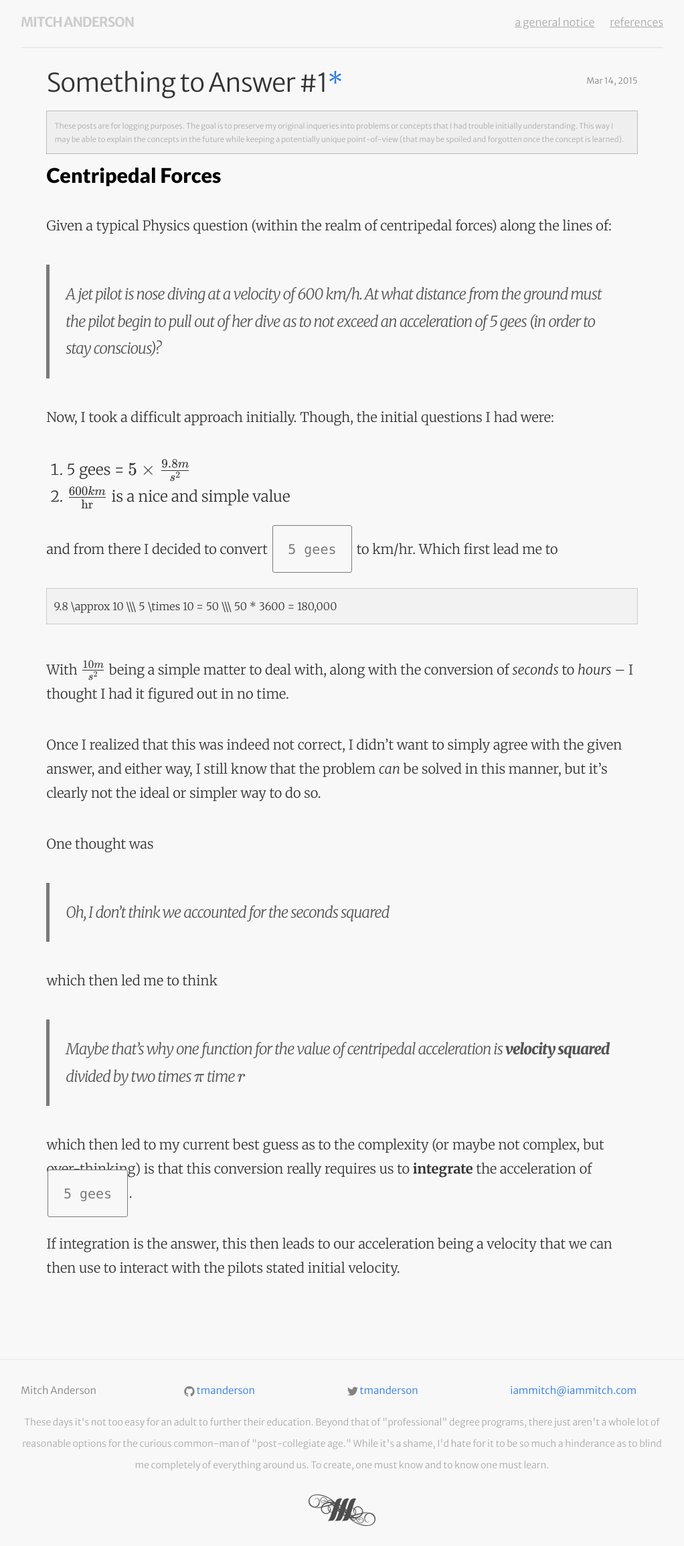
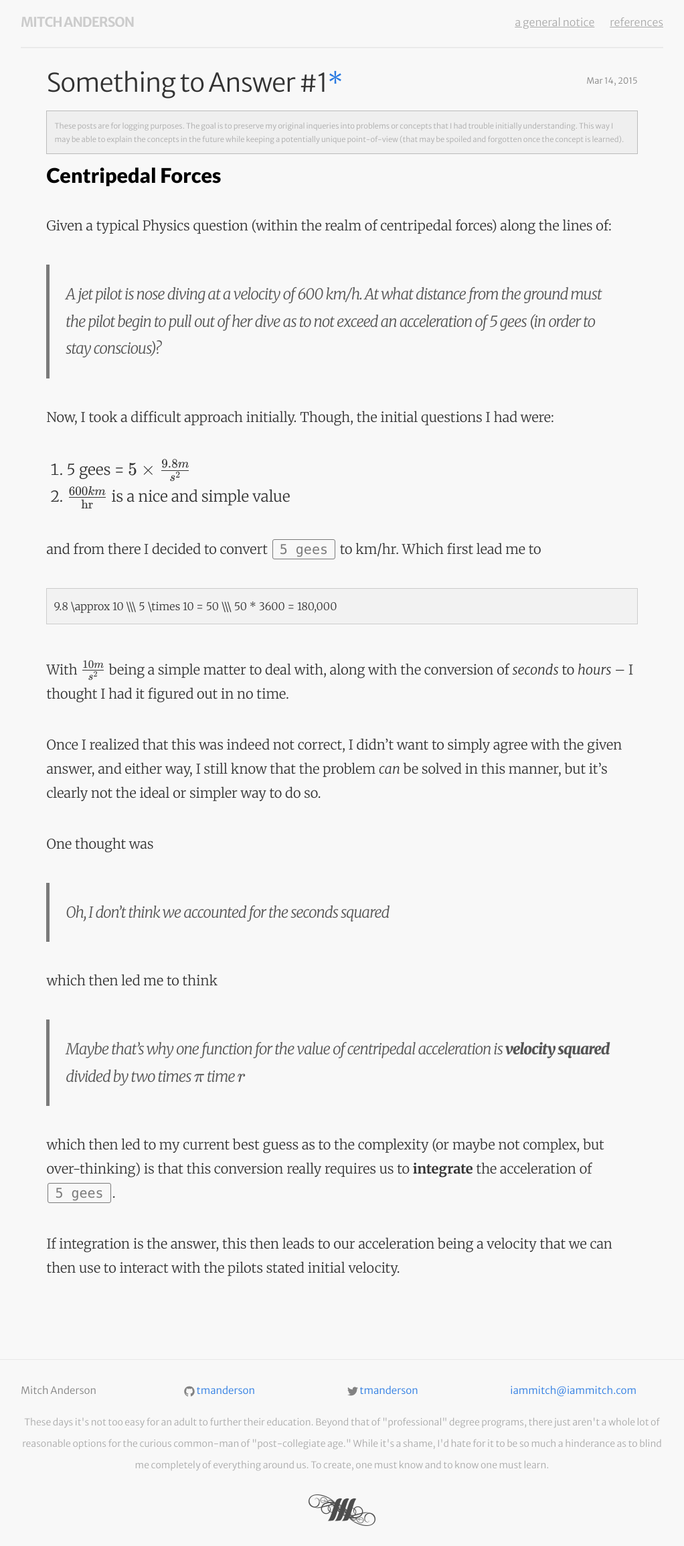
Before and after one commit to tmanderson/tmanderson.github.io, a Jekyll site: the page built from _posts/2015-03-14-Something-to-Answer.md, in a window 1280 px wide. Shown: the whole page at 67% size, without its empty margins (129-1151 px from the left). Built offline with Jekyll 4.4.1, drawn with Linux system fonts in a browser that asks for light colours; nearby versions of some CDN libraries.

Commit message:
Update _posts.scss

```diff
--- a/_sass/_posts.scss
+++ b/_sass/_posts.scss
@@ -421,11 +421,9 @@ article {
     font-family: Menlo, Monaco, "Courier New", monospace;
   }
 
-  pre, code,
-  .md-fences  {
+  pre, code {
     color: #7a7a7a;
-    padding: 1.125em;
-    margin-bottom: 0.88em;
+    padding: 0.1em 0.5em;
     font-size: 1em;
     border: 1px solid #7a7a7a;
   }
```
